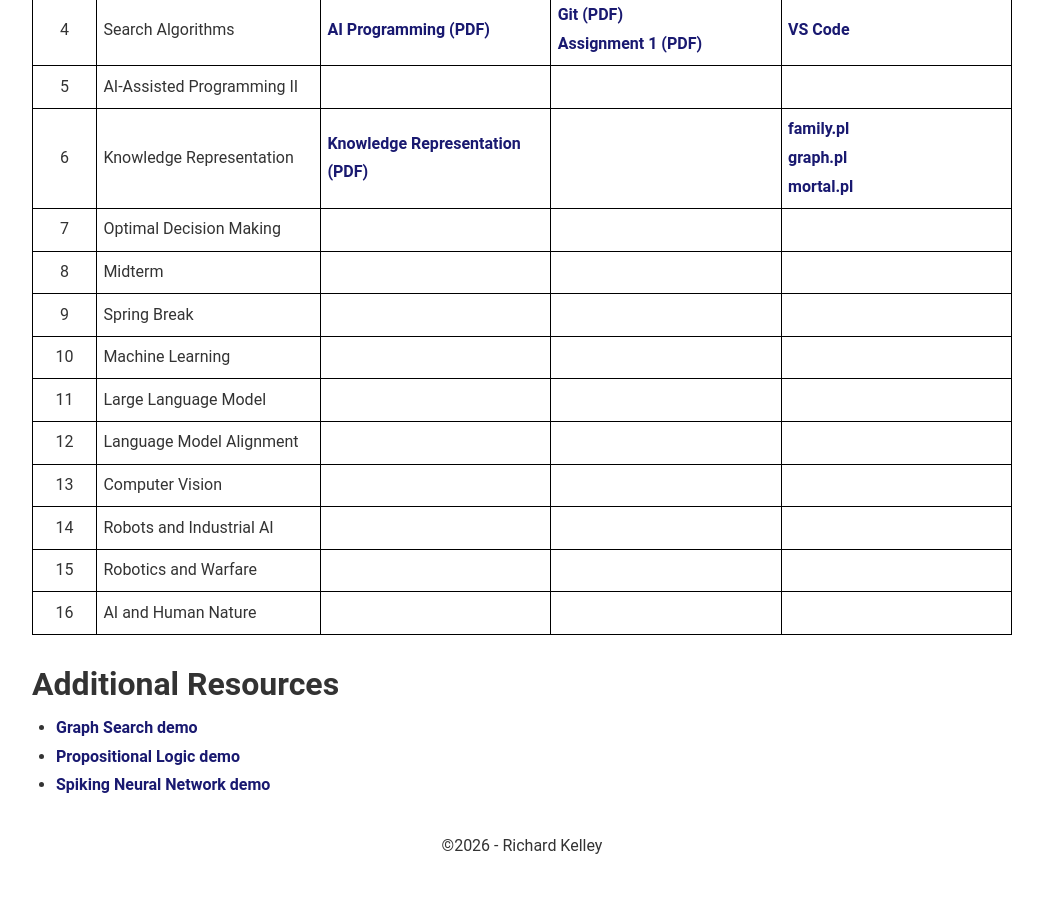
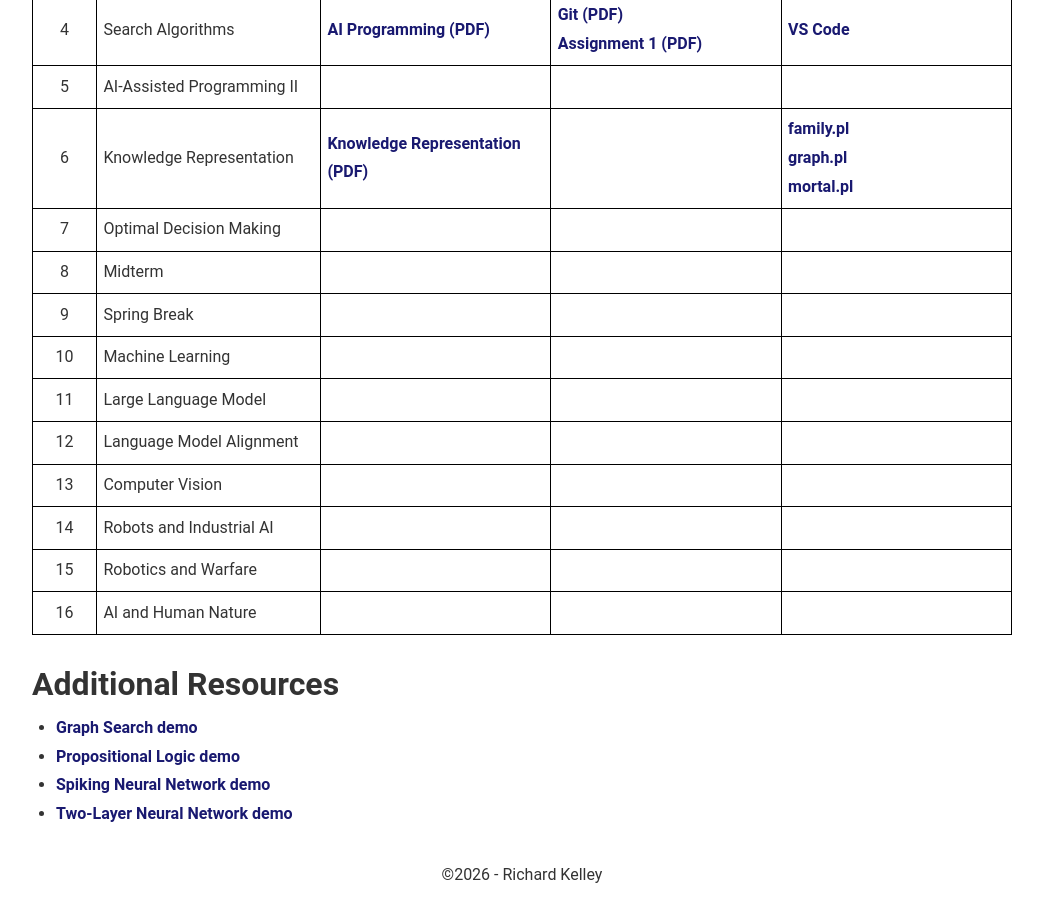
Before and after one commit to RichardKelley/richardkelley.github.io, a Jekyll site: the page built from ai109.md, in a window 1280 px wide and 900 px high, scrolled down 1381 px. Shown: the whole window, without its empty margins (118-1161 px from the left). Built offline with Jekyll 4.4.1, drawn with Linux system fonts in a browser that asks for light colours; before the commit the page ends 2253 px from its top, so only the background shows below that.

Commit message:
Added link to new demo from 109 course page.

```diff
--- a/ai109.md
+++ b/ai109.md
@@ -161,3 +161,4 @@ The course is open to all students and does not require any computational backgr
 - [Graph Search demo](/AI109_slides/demos/graph-search/index.html)
 - [Propositional Logic demo](/ai_demos/prop_logic/logical_inference_demo.html)
 - [Spiking Neural Network demo](/ai_demos/spiking_nn/index.html)
+- [Two-Layer Neural Network demo](/ai_demos/neural_net/standalone.html)
```
